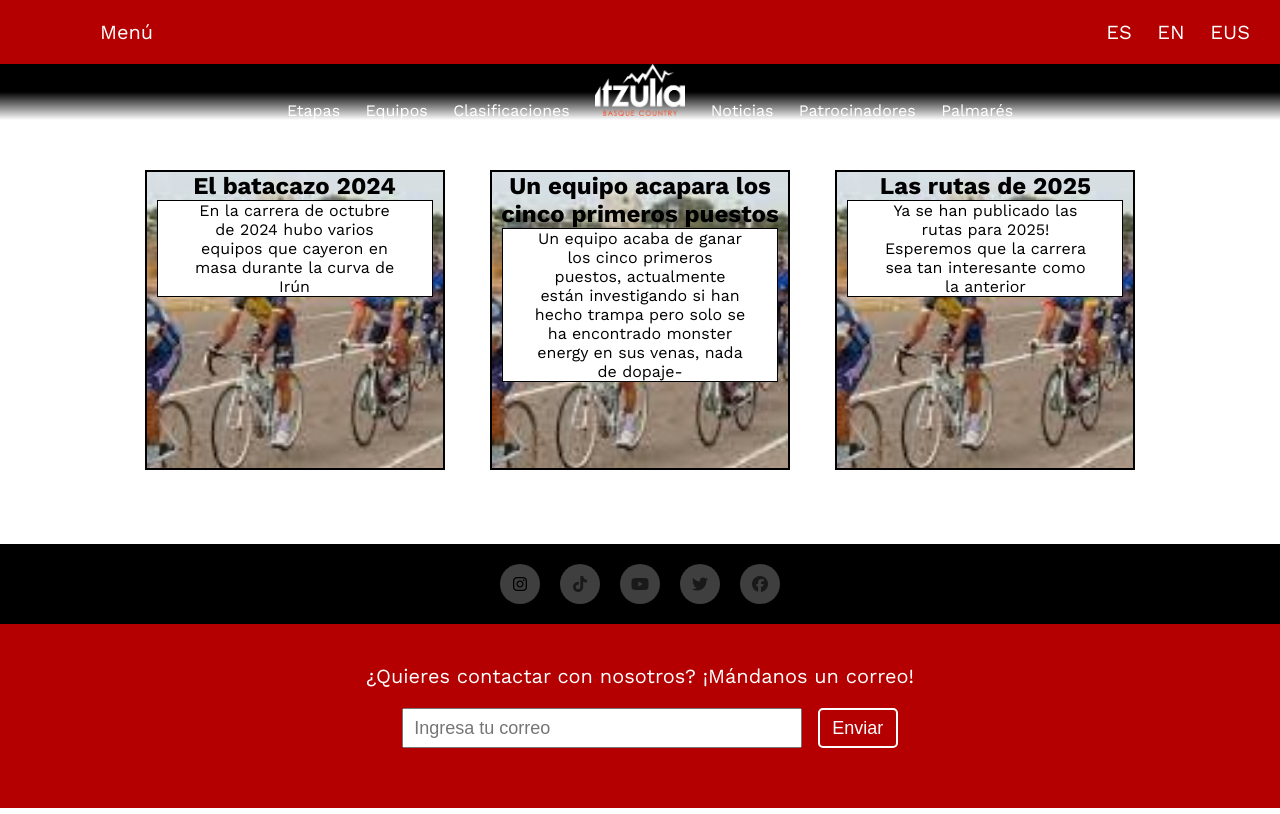
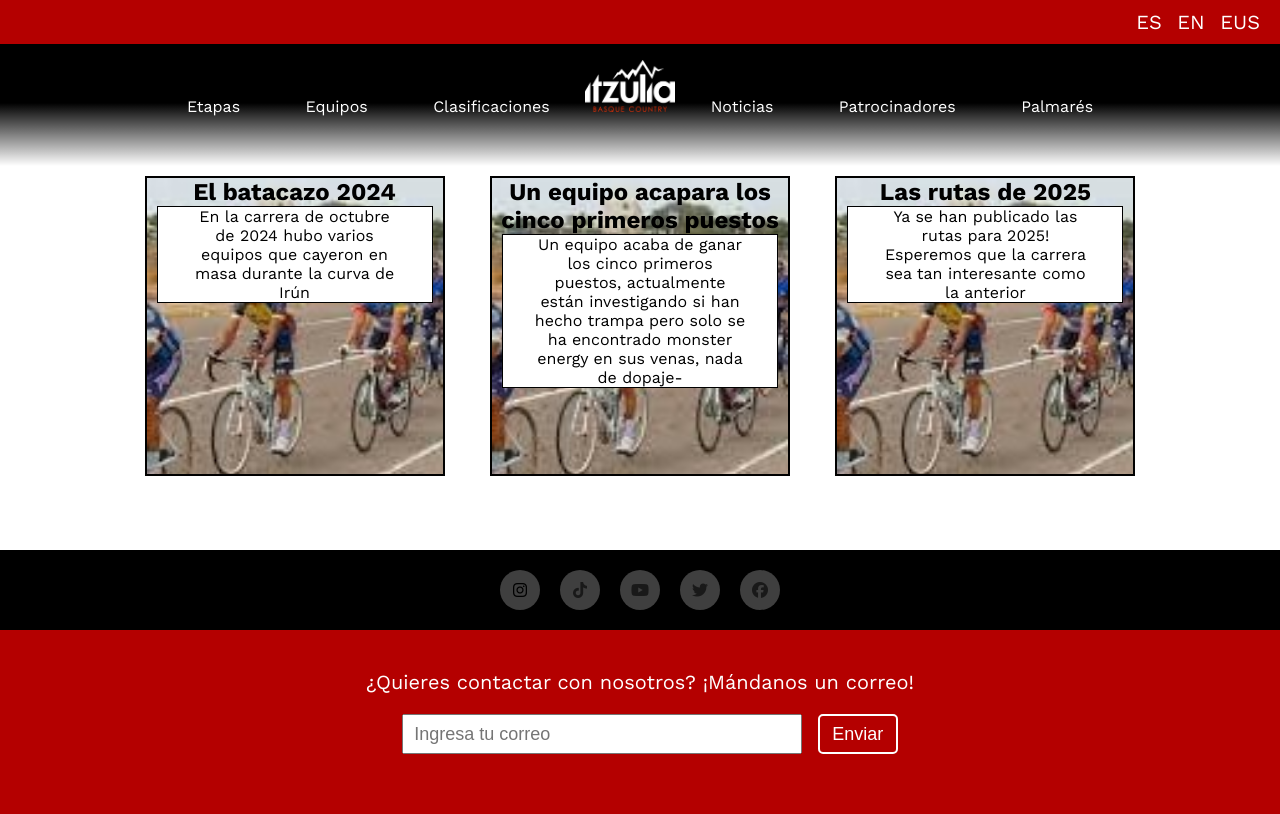
Before and after one commit to ScriptSlayer0/challenge2, a plain HTML site: page RETO 1 PAGINA WEB/P9. LM/noticias.html in a window 1280 px wide. Drawn offline with nearby package versions, Linux system fonts and the light colour scheme.

Commit message:
Cambios totales

```diff
--- a/RETO 1 PAGINA WEB/P9. LM/noticias.html
+++ b/RETO 1 PAGINA WEB/P9. LM/noticias.html
@@ -13,40 +13,29 @@
     </head>
 
     <body>
-        <header>
-            <section id="header1">
-
-              <div id="menudeheader">
+        <nav class="Barra-navegacion">
+            <section id="barra-superior">
+                <div class="idioma">
                     <ul>
-                  <li class="menu_desplegable">
-                      <a class="linknav" href="#">Menú</a>
-                  </li>
-              </ul>
-              </div>
-
-              <div id="idioma">
-                  <ul>
-                      <li class="linknav"><a href="">ES</a></li>
-                      <li class="linknav"><a href="">EN</a></li>
-                      <li class="linknav"><a href="">EUS</a></li>
+                        <li class="idioma"><a href="">ES</a></li>
+                        <li class="idioma"><a href="">EN</a></li>
+                        <li class="idioma"><a href="">EUS</a></li>
                     </ul>
                 </div>
             </section>
 
-              <nav>
-                  <div id="linksdenav">
+            <div id="barra-inferior">
                 <ul>
-                          <li><a class="linknav" href="etapa.html">Etapas</a></li>
-                          <li><a class="linknav" href="equipos.html">Equipos</a></li>
-                          <li><a class="linknav" href="clasificaciones.html">Clasificaciones</a></li>
+                    <li><a class="elemento-barra-inferior" href="etapa.html">Etapas</a></li>
+                    <li><a class="elemento-barra-inferior" href="equipos.html">Equipos</a></li>
+                    <li><a class="elemento-barra-inferior" href="clasificaciones.html">Clasificaciones</a></li>
                     <li><a href="index.html"><img src="images/logoitzulia.png" alt="logo" width="90px"></a></li>
-                          <li><a class="linknav" href="noticias.html">Noticias</a></li>
-                          <li><a class="linknav" href="patrocinadores.html">Patrocinadores</a></li>
-                          <li><a class="linknav" href="palmares.html">Palmarés</a></li>
+                    <li><a class="elemento-barra-inferior" href="noticias.html">Noticias</a></li>
+                    <li><a class="elemento-barra-inferior" href="patrocinadores.html">Patrocinadores</a></li>
+                    <li><a class="elemento-barra-inferior" href="palmares.html">Palmarés</a></li>
                 </ul>
             </div>
         </nav>
-          </header>
 
           <main>
             <section id="bloquesenlinea_noticias">
--- a/RETO 1 PAGINA WEB/P9. LM/styles/noticias/noticias.css
+++ b/RETO 1 PAGINA WEB/P9. LM/styles/noticias/noticias.css
@@ -22,103 +22,77 @@ body {
     font-family: "Work Sans", sans-serif;
 }
 
-a {text-decoration: none;}
-
-header {
-    z-index: 1;
+/*Barra de navegación*/
+#barra-superior {
+    z-index: 1; /* Asegura que esté encima de otros elementos */
+    width: 100%;
     min-width: 300px;
-    position: sticky;
-    top: 0;
+    position: fixed;
+    top: 0px;
+    background-color: var(--color_menu_superior);
+    padding: 10px 0px;
+    display: flex;
+    justify-content: space-between;
+    align-items: center;
 }
 
-#header1 {
-    background-color: var(--color_menu_superior);
-    padding-top: 20px;
-    padding-bottom: 20px;
-}
-
-#header1 div {
-    display: inline-block;
-}
-
-#header1 div ul, nav ul {
-    margin: 0;
-    padding: 0;
-    border: 0;
-    list-style: none;
-}
-
-#header1 div a {
-    text-decoration: none;
+#barra-superior div a {
     font-size: 20px;
     color: var(--color_letras_header);
 }
 
-/* POSICION */
-#menudeheader{
-    margin-left: 100px;
+.idioma {
+    display: flex;
+    justify-content: flex-end;
+    margin-left: auto;
+    margin-right: 10px;
+    align-items: center;
 }
 
-#idioma {
-    box-sizing: border-box;
-    float: right;
-    margin-right: 30px;
+
+.menu_desplegable {
+    width: 100px;
+    position: relative; /* Necesario para que z-index funcione */
+    left: 100px;
+    z-index: 10; /* Z-index alto para asegurarse de que esté encima */
 }
 
-#idioma li {
-    display: inline-block;
-    margin-left: 20px;
-    margin-right: auto;
+/*Elemento menu inferior*/
+.elemento-barra-inferior{
+    padding-left: 30px;
+    padding-right: 30px;
 }
 
-/* MENU DESPLEGABLE DE HEADER 1*/
-.menu_desplegable li {
-    display: none;
-    text-align: center;
+.elemento-barra-inferior:hover {
+    text-decoration: underline red 2px;
 }
 
-.linknav:hover {
-    border-bottom: 2px solid var(--color_subrayado);
-}
-.menu_desplegable:hover li{
-    display: block;
+.Barra-navegacion {
+    position: sticky;
+    position: relative;
+    top: 40px;
+    width: 100%;
+    text-align: center;
+    background: linear-gradient(to bottom, var(--color_menu_inferior), rgba(0, 0, 0, 1), transparent);
+    z-index: 1;
 }
 
-/*HEADER 2 O EL NAV*/
-
-nav a {
+.Barra-navegacion a {
     text-decoration: none;
     font-size: 16px;
     color: var(--color_letras_header);
 }
 
-nav li, footer li {
+/*No tocar*/
+.Barra-navegacion li {
     display: inline-block;
-    margin-left: 20px;
-    margin-right: auto;
 }
 
-nav {
-    text-align: center;
-    background: linear-gradient(to bottom, var(--color_menu_inferior), rgba(0, 0, 0, 1), transparent);
-    z-index: 2;
-    min-width: 900px;
-}
-
-#anuncionav button {
-    height: 70px;
-    width: 140px;
-    border: 3px solid var(--color_menu_inferior);
-    border-radius: 10px;
-    background-color: var(--color_letras_header);
-}
-
-#anuncionav button:hover {
-    border: none;
-}
-
-#anuncionav button:hover h3{
-    color: var(--color_negro);
+#barra-inferior {
+    display: flex;
+    padding: 20px 0px 50px 0px;
+    justify-content: center;
+    align-items: center;
 }
 
 /*SEGUNDA SECCION (BLOQUES EN LINEA)*/
```
Also changed, not shown: RETO 1 PAGINA WEB/P9. LM/styles/test.html (+1 -1 lines). Lines whose indentation alone changed are shown as unchanged.
